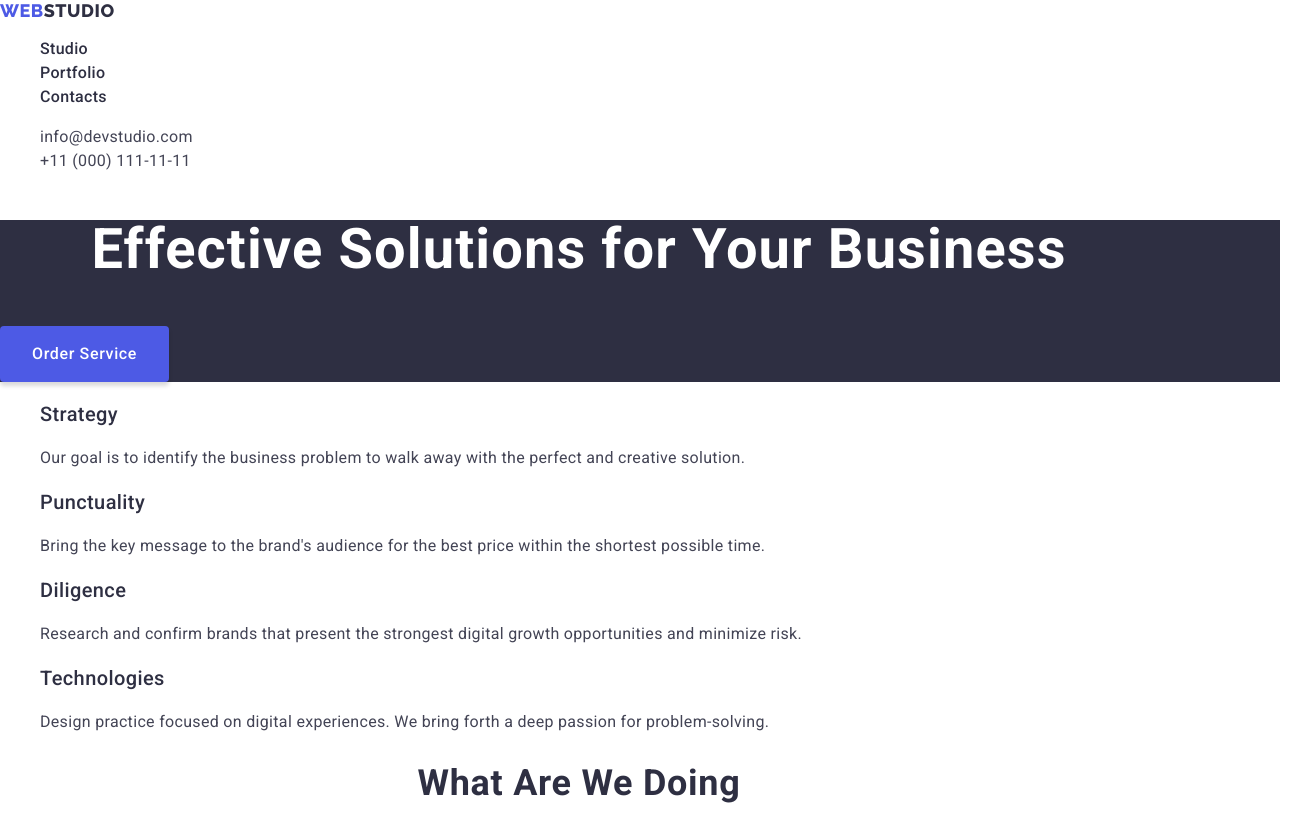
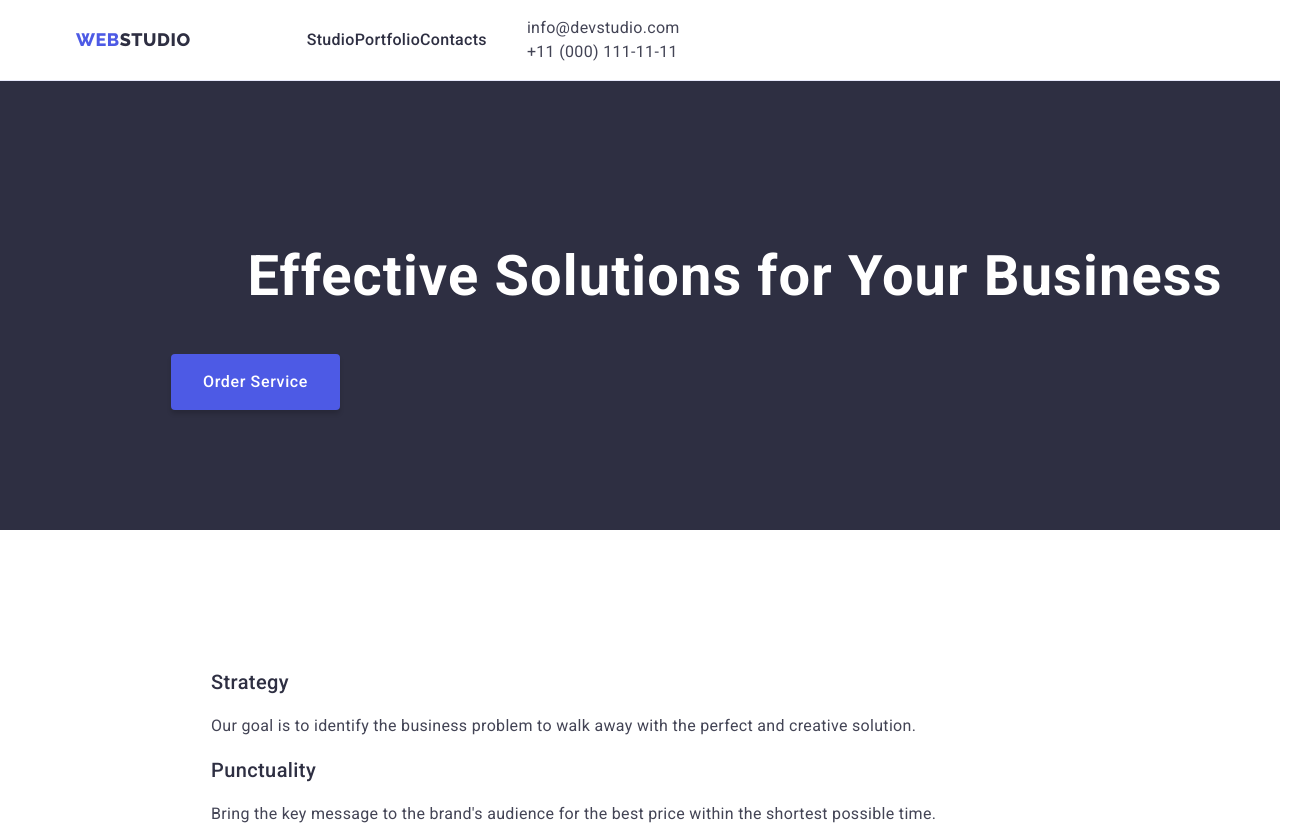
Before and after one commit to OlhaValentyna/goit-markup-hw-03, a plain HTML site: page index.html in a window 1280 px wide. Shown: the top 829 px of the page, 1314 px wide, since content can reach past the window. Drawn offline with nearby package versions, Linux system fonts and the light colour scheme.

Commit message:
flex header

```diff
--- a/css/styles.css
+++ b/css/styles.css
@@ -39,7 +39,14 @@ body {
 
 .container {
     width: 1158px;
+    margin: 0 auto;
+    padding: 0 15px 0 15px;
 }
+
+img {
+    display: block;
+}
+
 
 /* LOGO */
 .logo {
@@ -53,6 +60,7 @@ body {
     letter-spacing: 0.03em;
     text-transform: uppercase;
     color: #4D5AE5;
+    margin-right: 76px;
 
 }
 
@@ -269,3 +277,26 @@ body {
     letter-spacing: 0.02em;
     color: var(--primary-color-text);
 }
+
+.section {
+    padding: 120px 156px 120px 156px;
+}
+
+.header {
+    border-bottom: 1px solid #E7E9FC;
+
+}
+
+.head {
+    display: flex;
+}
+
+.navigation {
+    display: flex;
+    align-items: center;
+}
+
+.list-header {
+    display: flex;
+    justify-content: center;
+}
--- a/index.html
+++ b/index.html
@@ -24,14 +24,14 @@
   <body>
     <!-- Header -->
     <header class="header">
-      <div class="container">
-        <nav>
+      <div class="head container">
+        <nav class="navigation">
           <!-- LOGO -->
           <a href="./index.html" class="link logo"
             >Web<span class="link logo-part">Studio</span></a
           >
           <!-- Navigation links -->
-          <ul class="list">
+          <ul class="list list-header">
             <li><a href="./index.html" class="link nav-site">Studio</a></li>
             <li>
               <a href="./portfolio.html" class="link nav-site">Portfolio</a>
```
Also changed, not shown: portfolio.html (+2 -2 lines).
